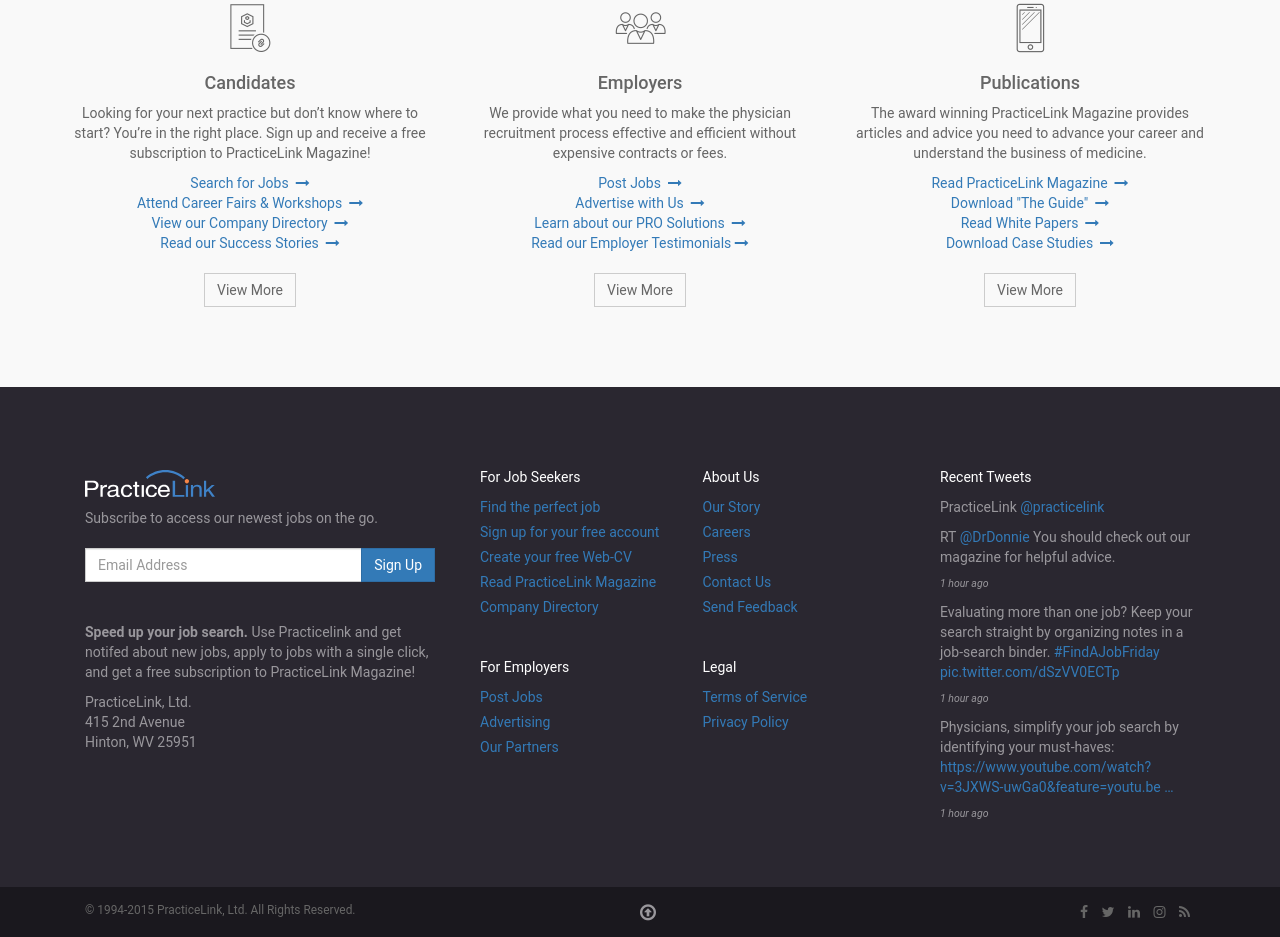
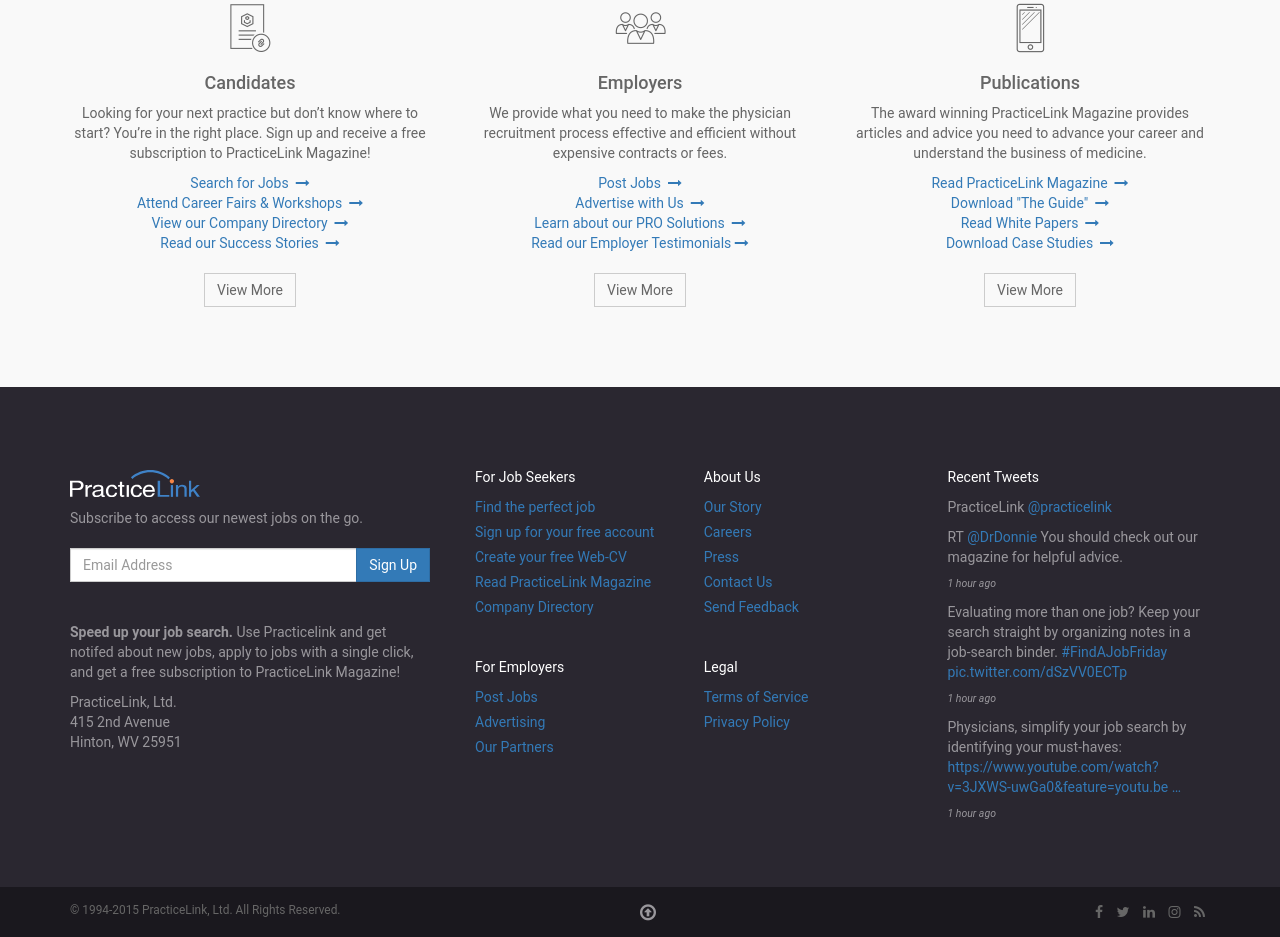
Before and after one commit to epearson001/prototype-web-application, a plain HTML site: page index.html in a window 1280 px wide. Shown: the part 672-1609 px from the top of the page. Drawn offline with nearby package versions, Linux system fonts and the light colour scheme.

Commit message:
Corrected a bug with the footer not displaying at the correct width.

```diff
--- a/index.html
+++ b/index.html
@@ -463,7 +463,7 @@
 		-->
 
 		<div class="footer row-spacing-xxl">
-			<div class="container">
+			<div class="container" style="padding: 0;">
 				<div class="col-md-4">
 					<p class="secondary-logo-wrapper"><span id="secondaryLogo" class="secondary-logo"></span></p>
 					<p>Subscribe to access our newest jobs on the go.</p>
@@ -527,7 +527,7 @@
 			</div>
 		</div>
 		<div class="row-spacing-md" style="background-color: #1a181e">
-			<div class="container">
+			<div class="container" style="padding: 0;">
 				<div class="col-md-12" style="position: relative">
 					<div style="font-size: .85em;" class="pull-left">© 1994-2015 PracticeLink, Ltd. All Rights Reserved.</div>
 					<div style="position: absolute;left: 50%;"><a href="#body" style="color: #99979c"><i class="fa fa-arrow-circle-o-up fa-lg"></i></a></div>
```
